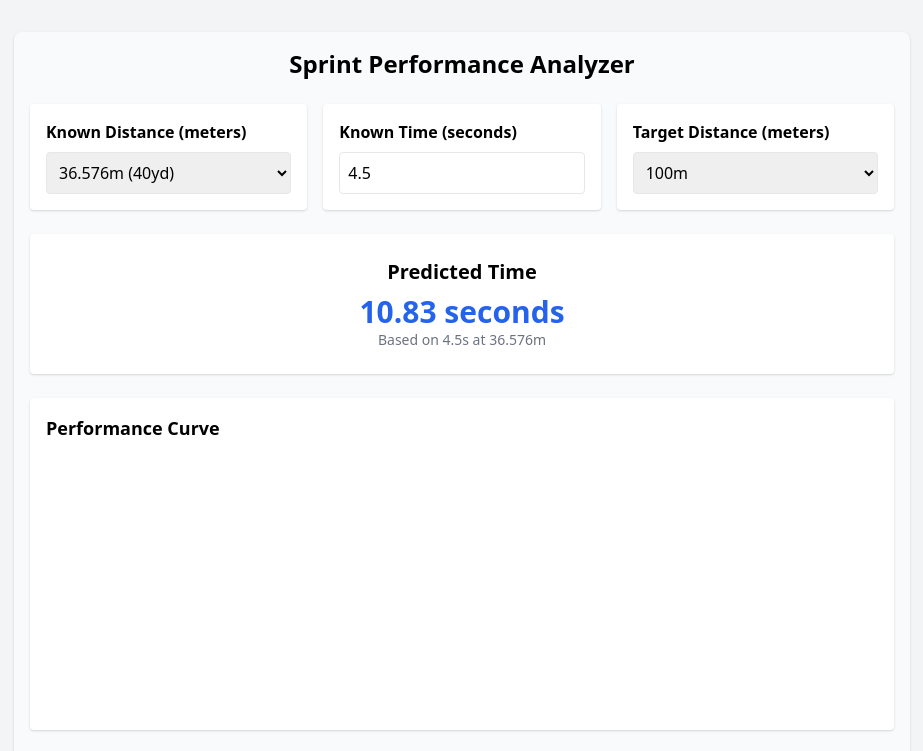
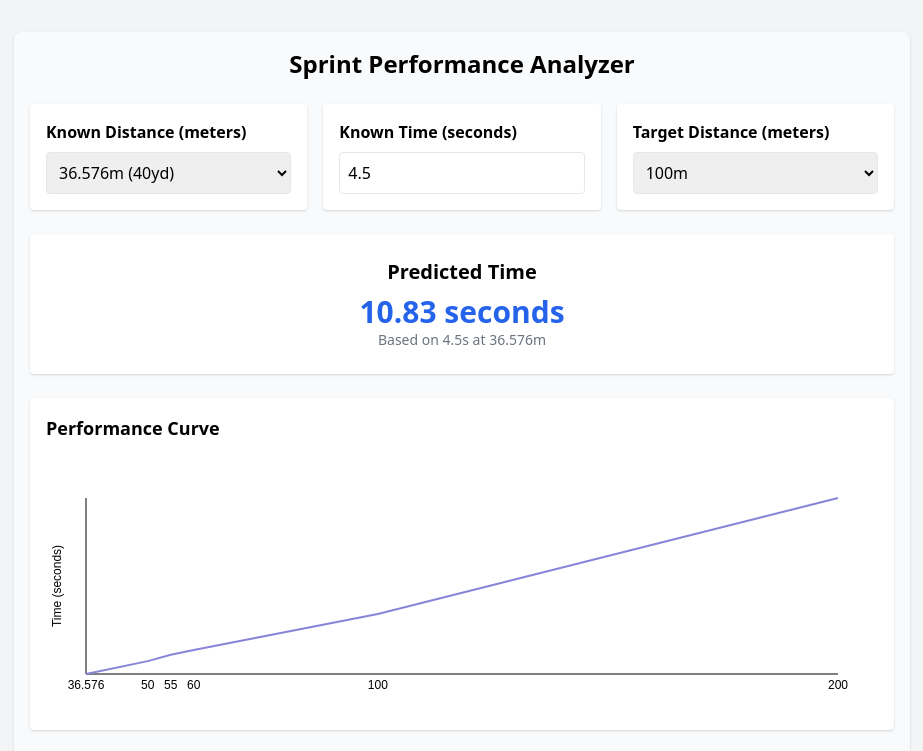
Before and after one commit to evangandy/Track-Sprint-Conversions, a plain HTML site: page index.html in a window 1280 px wide. Shown: the top 751 px of the page, without its empty margins (178-1101 px from the left). Drawn offline with nearby package versions, Linux system fonts and the light colour scheme.

Commit message:
Update index.html

```diff
--- a/index.html
+++ b/index.html
@@ -5,7 +5,11 @@
     <meta name="viewport" content="width=device-width, initial-scale=1.0">
     <title>Sprint Performance Analyzer</title>
     <link rel="stylesheet" href="https://cdnjs.cloudflare.com/ajax/libs/tailwindcss/2.2.19/tailwind.min.css">
-    <script src="https://cdnjs.cloudflare.com/ajax/libs/recharts/2.5.0/Recharts.js"></script>
+    <!-- Load React -->
+    <script src="https://cdnjs.cloudflare.com/ajax/libs/react/17.0.2/umd/react.production.min.js"></script>
+    <script src="https://cdnjs.cloudflare.com/ajax/libs/react-dom/17.0.2/umd/react-dom.production.min.js"></script>
+    <!-- Load Recharts after React -->
+    <script src="https://cdnjs.cloudflare.com/ajax/libs/recharts/2.5.0/Recharts.min.js"></script>
 </head>
 <body class="bg-gray-100">
     <div id="app" class="max-w-4xl mx-auto p-4 bg-gray-50 rounded-lg shadow my-8">
@@ -191,15 +195,16 @@
 
         // Render chart with Recharts
         const renderChart = (data, targetDistance) => {
-            if (!window.Recharts) {
-                console.error("Recharts library not loaded");
+            try {
+                // Make sure required libraries are available
+                if (!window.Recharts || !window.React || !window.ReactDOM) {
+                    console.error("Required libraries not loaded");
+                    renderBasicChart(data, targetDistance);
                     return;
                 }
 
                 // Clear the chart container
                 chartContainer.innerHTML = '';
-
-            const { LineChart, Line, XAxis, YAxis, CartesianGrid, Tooltip, Legend, ResponsiveContainer } = Recharts;
 
                 // Create chart element
                 const chartElement = document.createElement('div');
@@ -207,21 +212,19 @@
                 chartElement.style.height = '100%';
                 chartContainer.appendChild(chartElement);
 
-            // Prepare the data for the chart
-            const chartProps = {
-                width: chartContainer.clientWidth,
-                height: chartContainer.clientHeight,
-                data: data,
-                margin: { top: 5, right: 30, left: 20, bottom: 5 },
-            };
+                // Access Recharts components
+                const { LineChart, Line, XAxis, YAxis, CartesianGrid, Tooltip, ResponsiveContainer } = window.Recharts;
 
-            // Render the chart
+                // Create chart element with React
                 const chart = React.createElement(
                     ResponsiveContainer,
                     { width: '100%', height: '100%' },
                     React.createElement(
                         LineChart,
-                    chartProps,
+                        {
+                            data: data,
+                            margin: { top: 5, right: 30, left: 20, bottom: 5 }
+                        },
                         React.createElement(CartesianGrid, { strokeDasharray: '3 3' }),
                         React.createElement(XAxis, {
                             dataKey: 'distance',
@@ -243,7 +246,12 @@
                     )
                 );
 
+                // Render the chart
                 ReactDOM.render(chart, chartElement);
+            } catch (error) {
+                console.error("Error rendering chart:", error);
+                renderBasicChart(data, targetDistance);
+            }
         };
 
         // Event listeners
@@ -320,31 +328,20 @@
         };
 
         // Initialize
-        document.addEventListener('DOMContentLoaded', () => {
+        window.onload = function() {
             try {
-                // If Recharts is available, use it, otherwise use basic chart
-                if (window.Recharts && window.React && window.ReactDOM) {
+                console.log("Libraries loaded:", {
+                    React: !!window.React,
+                    ReactDOM: !!window.ReactDOM,
+                    Recharts: !!window.Recharts
+                });
+
+                // Calculate initial values
                 calculatePredictedTime();
-                } else {
-                    // Load React and ReactDOM from CDN
-                    const loadScript = (src) => {
-                        return new Promise((resolve, reject) => {
-                            const script = document.createElement('script');
-                            script.src = src;
-                            script.onload = resolve;
-                            script.onerror = reject;
-                            document.head.appendChild(script);
-                        });
-                    };
 
-                    Promise.all([
-                        loadScript('https://cdnjs.cloudflare.com/ajax/libs/react/17.0.2/umd/react.production.min.js'),
-                        loadScript('https://cdnjs.cloudflare.com/ajax/libs/react-dom/17.0.2/umd/react-dom.production.min.js')
-                    ]).then(() => {
-                        calculatePredictedTime();
-                    }).catch(() => {
-                        // If React/ReactDOM fail to load, use basic chart
-                        calculatePredictedTime();
+                // Provide some feedback if chart isn't working
+                if (!window.Recharts || !window.React || !window.ReactDOM) {
+                    console.warn("Some libraries didn't load correctly. Using basic chart fallback.");
 
                     // Get data for basic chart
                     const knownDistance = parseFloat(knownDistanceSelect.value);
@@ -361,14 +358,13 @@
                     });
 
                     renderBasicChart(chartData, targetDistance);
-                    });
                 }
             } catch (error) {
                 console.error("Initialization error:", error);
                 // Fall back to basic functionality
                 calculatePredictedTime();
             }
-        });
+        };
     </script>
 </body>
 </html>
```
Lines whose indentation alone changed are shown as unchanged.
